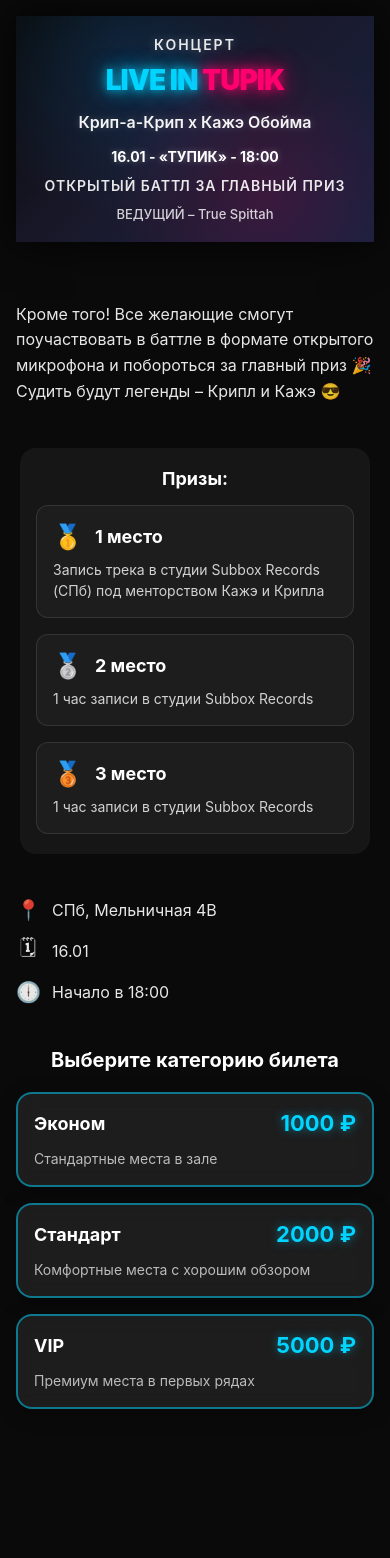
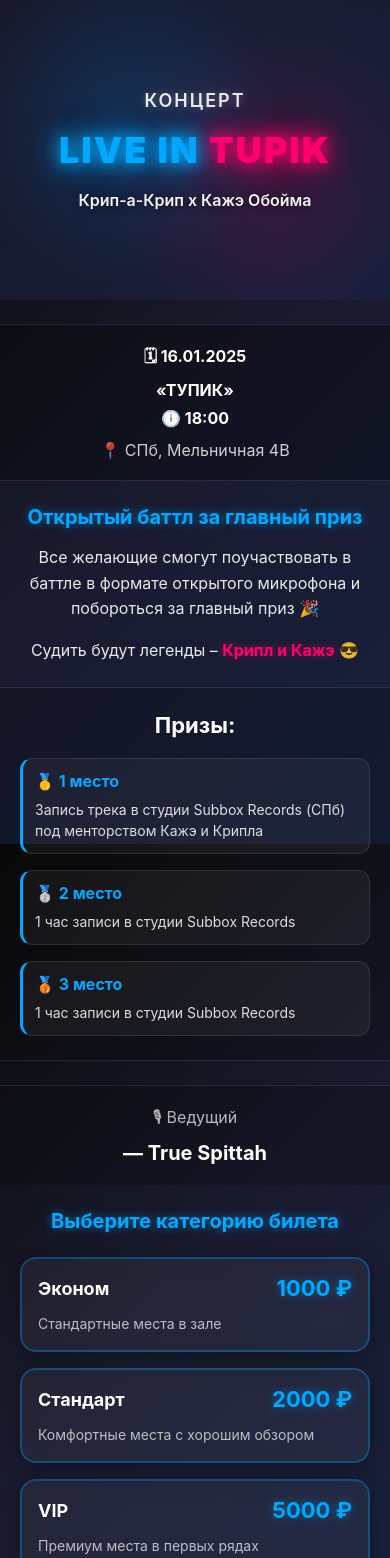
Before and after one commit to overlynxxx/ticket_story, a React (Vite) app: page / in a window 390 px wide. Shown: the top 1558 px of the page. Before the commit the page ends 1429 px from the top, so only its background shows below. Built offline with nearby package versions, Linux system fonts and the light colour scheme.

Commit message:
Design: добавлен дизайн в стиле афиши с полным описанием события

```diff
--- a/config/tickets.json
+++ b/config/tickets.json
@@ -1,30 +1,32 @@
 {
   "event": {
     "name": "LIVE IN TUPIK",
-    "subtitle": "Крип-а-Крип x Кажэ Обойма",
-    "date": "16.01",
+    "artists": "Крип-а-Крип x Кажэ Обойма",
+    "date": "2025-01-16",
     "time": "18:00",
     "venue": "ТУПИК",
     "address": "СПб, Мельничная 4В",
     "host": "True Spittah",
-    "description": "Кроме того! Все желающие смогут поучаствовать в баттле в формате открытого микрофона и побороться за главный приз 🎉\nСудить будут легенды – Крипл и Кажэ 😎",
+    "description": "Открытый баттл за главный приз",
+    "battleInfo": {
+      "title": "Открытый баттл за главный приз",
+      "description": "Все желающие смогут поучаствовать в баттле в формате открытого микрофона и побороться за главный приз",
+      "judges": "Крипл и Кажэ",
       "prizes": [
         {
-        "place": "🥇",
-        "title": "1 место",
-        "description": "Запись трека в студии Subbox Records (СПб) под менторством Кажэ и Крипла"
+          "place": "🥇 1 место",
+          "prize": "Запись трека в студии Subbox Records (СПб) под менторством Кажэ и Крипла"
         },
         {
-        "place": "🥈",
-        "title": "2 место",
-        "description": "1 час записи в студии Subbox Records"
+          "place": "🥈 2 место",
+          "prize": "1 час записи в студии Subbox Records"
         },
         {
-        "place": "🥉",
-        "title": "3 место",
-        "description": "1 час записи в студии Subbox Records"
+          "place": "🥉 3 место",
+          "prize": "1 час записи в студии Subbox Records"
         }
       ]
+    }
   },
   "ticketCategories": [
     {
--- a/src/index.css
+++ b/src/index.css
@@ -13,6 +13,7 @@
   background: var(--tg-theme-bg-color, #0a0a0a);
   color: var(--tg-theme-text-color, #ffffff);
   min-height: 100vh;
+  overflow-x: hidden;
 }
 
 #root {
--- a/src/pages/Home.css
+++ b/src/pages/Home.css
@@ -1,32 +1,41 @@
 .home-container {
   padding: 0;
   max-width: 100%;
-  margin: 0;
+  margin: 0 auto;
   min-height: 100vh;
   display: flex;
   flex-direction: column;
-  background: #0a0a0a;
+  background: linear-gradient(135deg, #0a0a0a 0%, #1a1a2e 50%, #16213e 100%);
+  background-attachment: fixed;
   color: #ffffff;
 }
 
 /* Афиша */
 .poster-container {
+  width: 100%;
   position: relative;
-  width: 100%;
-  padding: 20px;
   margin-bottom: 24px;
 }
 
-.poster-background {
+.poster-image {
+  width: 100%;
+  min-height: 400px;
+  background:
+    linear-gradient(135deg, rgba(26, 26, 46, 0.85) 0%, rgba(22, 33, 62, 0.85) 100%),
+    radial-gradient(circle at 50% 30%, rgba(0, 150, 255, 0.2) 0%, transparent 70%);
+  /* Если добавите изображение афиши, раскомментируйте следующую строку: */
+  /* background-image: url('/poster.jpg'); */
+  background-size: cover;
+  background-position: center;
+  background-repeat: no-repeat;
   position: relative;
-  background: linear-gradient(135deg, #0a0a0a 0%, #1a1a2e 50%, #16213e 100%);
-  border-radius: 0;
-  padding: 24px 20px;
+  display: flex;
+  align-items: center;
+  justify-content: center;
   overflow: hidden;
-  box-shadow: 0 0 40px rgba(0, 0, 0, 0.8);
 }
 
-.poster-background::before {
+.poster-image::before {
   content: '';
   position: absolute;
   top: 0;
@@ -34,112 +43,179 @@
   right: 0;
   bottom: 0;
   background:
-    radial-gradient(circle at 30% 20%, rgba(0, 150, 255, 0.15) 0%, transparent 50%),
-    radial-gradient(circle at 70% 80%, rgba(255, 0, 100, 0.15) 0%, transparent 50%);
+    radial-gradient(circle at 30% 40%, rgba(0, 150, 255, 0.15) 0%, transparent 50%),
+    radial-gradient(circle at 70% 60%, rgba(255, 0, 100, 0.15) 0%, transparent 50%);
   pointer-events: none;
 }
 
-.poster-content {
+.poster-overlay {
   position: relative;
   z-index: 1;
+  width: 100%;
+  padding: 40px 20px;
   text-align: center;
 }
 
+.poster-content {
+  max-width: 600px;
+  margin: 0 auto;
+}
+
 .poster-label {
-  font-size: 14px;
+  font-size: 18px;
   font-weight: 600;
-  letter-spacing: 2px;
   color: rgba(255, 255, 255, 0.9);
   text-transform: uppercase;
-  margin-bottom: 12px;
+  letter-spacing: 2px;
+  margin-bottom: 16px;
   text-shadow: 0 0 10px rgba(255, 255, 255, 0.3);
 }
 
 .poster-title {
-  font-size: 36px;
+  font-size: 48px;
   font-weight: 900;
+  margin: 20px 0;
   line-height: 1.1;
-  margin-bottom: 16px;
-  letter-spacing: -1px;
+  text-transform: uppercase;
+  letter-spacing: 3px;
 }
 
 .title-blue {
-  color: #00d4ff;
+  color: #00a8ff;
   text-shadow:
-    0 0 10px rgba(0, 212, 255, 0.8),
-    0 0 20px rgba(0, 212, 255, 0.5),
-    0 0 30px rgba(0, 212, 255, 0.3);
+    0 0 10px rgba(0, 168, 255, 0.8),
+    0 0 20px rgba(0, 168, 255, 0.6),
+    0 0 30px rgba(0, 168, 255, 0.4);
+  animation: glow-blue 2s ease-in-out infinite alternate;
 }
 
 .title-red {
   color: #ff006e;
   text-shadow:
     0 0 10px rgba(255, 0, 110, 0.8),
-    0 0 20px rgba(255, 0, 110, 0.5),
-    0 0 30px rgba(255, 0, 110, 0.3);
+    0 0 20px rgba(255, 0, 110, 0.6),
+    0 0 30px rgba(255, 0, 110, 0.4);
+  animation: glow-red 2s ease-in-out infinite alternate;
+}
+
+@keyframes glow-blue {
+  from {
+    text-shadow:
+      0 0 10px rgba(0, 168, 255, 0.8),
+      0 0 20px rgba(0, 168, 255, 0.6),
+      0 0 30px rgba(0, 168, 255, 0.4);
+  }
+  to {
+    text-shadow:
+      0 0 15px rgba(0, 168, 255, 1),
+      0 0 25px rgba(0, 168, 255, 0.8),
+      0 0 35px rgba(0, 168, 255, 0.6);
+  }
+}
+
+@keyframes glow-red {
+  from {
+    text-shadow:
+      0 0 10px rgba(255, 0, 110, 0.8),
+      0 0 20px rgba(255, 0, 110, 0.6),
+      0 0 30px rgba(255, 0, 110, 0.4);
+  }
+  to {
+    text-shadow:
+      0 0 15px rgba(255, 0, 110, 1),
+      0 0 25px rgba(255, 0, 110, 0.8),
+      0 0 35px rgba(255, 0, 110, 0.6);
+  }
 }
 
 .poster-artists {
-  font-size: 18px;
+  font-size: 20px;
   font-weight: 600;
   color: rgba(255, 255, 255, 0.95);
-  margin-bottom: 16px;
-  text-shadow: 0 0 8px rgba(255, 255, 255, 0.2);
+  margin-top: 16px;
+  text-shadow: 0 2px 8px rgba(0, 0, 0, 0.5);
 }
 
-.poster-date {
-  font-size: 16px;
+/* Основная информация о событии */
+.event-main-info {
+  padding: 20px;
+  text-align: center;
+  background: rgba(0, 0, 0, 0.3);
+  border-top: 1px solid rgba(255, 255, 255, 0.1);
+  border-bottom: 1px solid rgba(255, 255, 255, 0.1);
+  margin-bottom: 24px;
+}
+
+.event-date-time {
+  display: flex;
+  align-items: center;
+  justify-content: center;
+  flex-wrap: wrap;
+  gap: 12px;
+  font-size: 18px;
   font-weight: 700;
   color: #ffffff;
   margin-bottom: 12px;
-  text-shadow: 0 0 6px rgba(255, 255, 255, 0.3);
 }
 
-.poster-battle {
-  font-size: 14px;
-  font-weight: 600;
-  color: rgba(255, 255, 255, 0.9);
-  margin-bottom: 8px;
-  text-transform: uppercase;
-  letter-spacing: 1px;
+.event-date-time .separator {
+  color: rgba(255, 255, 255, 0.5);
+  font-weight: 400;
 }
 
-.poster-host {
-  font-size: 13px;
-  font-weight: 500;
+.event-address {
+  font-size: 16px;
   color: rgba(255, 255, 255, 0.8);
-  margin-top: 12px;
 }
 
 /* Описание события */
-.event-description {
-  padding: 20px;
-  margin-bottom: 24px;
+.event-description-section {
+  padding: 0 20px 24px;
+}
+
+.section-title-neon {
+  font-size: 24px;
+  font-weight: 700;
+  margin-bottom: 16px;
+  color: #00a8ff;
+  text-shadow: 0 0 10px rgba(0, 168, 255, 0.6);
+  text-align: center;
 }
 
 .description-text {
   font-size: 16px;
   line-height: 1.6;
   color: rgba(255, 255, 255, 0.9);
-  white-space: pre-line;
-  margin: 0;
+  margin-bottom: 16px;
+  text-align: center;
+}
+
+.judges-text {
+  font-size: 16px;
+  line-height: 1.6;
+  color: rgba(255, 255, 255, 0.9);
+  text-align: center;
+}
+
+.judges-text strong {
+  color: #ff006e;
+  text-shadow: 0 0 8px rgba(255, 0, 110, 0.5);
 }
 
 /* Призы */
 .prizes-section {
-  padding: 20px;
+  padding: 24px 20px;
+  background: rgba(0, 0, 0, 0.2);
+  border-top: 1px solid rgba(255, 255, 255, 0.1);
+  border-bottom: 1px solid rgba(255, 255, 255, 0.1);
   margin-bottom: 24px;
-  background: rgba(255, 255, 255, 0.05);
-  border-radius: 16px;
-  margin-left: 20px;
-  margin-right: 20px;
 }
 
 .prizes-title {
-  font-size: 20px;
+  font-size: 22px;
   font-weight: 700;
+  margin-bottom: 20px;
   color: #ffffff;
-  margin-bottom: 16px;
   text-align: center;
 }
 
@@ -150,76 +226,62 @@
 }
 
 .prize-item {
+  background: rgba(255, 255, 255, 0.05);
+  border: 1px solid rgba(255, 255, 255, 0.1);
+  border-left: 3px solid #00a8ff;
+  border-radius: 12px;
   padding: 16px;
-  background: rgba(255, 255, 255, 0.03);
-  border-radius: 12px;
-  border: 1px solid rgba(255, 255, 255, 0.1);
+  transition: all 0.3s ease;
 }
 
-.prize-header {
-  display: flex;
-  align-items: center;
-  gap: 12px;
+.prize-item:hover {
+  background: rgba(255, 255, 255, 0.08);
+  border-left-color: #ff006e;
+  transform: translateX(4px);
+}
+
+.prize-place {
+  font-size: 18px;
+  font-weight: 700;
+  color: #00a8ff;
   margin-bottom: 8px;
 }
 
-.prize-emoji {
-  font-size: 24px;
+.prize-description {
+  font-size: 14px;
+  line-height: 1.5;
+  color: rgba(255, 255, 255, 0.85);
 }
 
-.prize-title {
-  font-size: 18px;
+/* Ведущий */
+.host-section {
+  padding: 20px;
+  text-align: center;
+  background: rgba(0, 0, 0, 0.2);
+  border-top: 1px solid rgba(255, 255, 255, 0.1);
+  margin-bottom: 24px;
+}
+
+.host-label {
+  font-size: 16px;
+  color: rgba(255, 255, 255, 0.7);
+  margin-bottom: 8px;
+}
+
+.host-name {
+  font-size: 20px;
   font-weight: 700;
   color: #ffffff;
 }
 
-.prize-description {
-  font-size: 14px;
-  color: rgba(255, 255, 255, 0.8);
-  line-height: 1.5;
-  margin: 0;
-  padding-left: 36px;
-}
-
-/* Детали события */
-.event-details {
-  padding: 20px;
-  margin-bottom: 24px;
-  display: flex;
-  flex-direction: column;
-  gap: 12px;
-}
-
-.detail-item {
-  display: flex;
-  align-items: center;
-  gap: 12px;
-  font-size: 16px;
-  color: rgba(255, 255, 255, 0.9);
-}
-
-.detail-icon {
-  font-size: 20px;
-  width: 24px;
-  text-align: center;
-}
-
-.detail-text {
+/* Категории билетов */
+.tickets-section {
+  padding: 0 20px 40px;
   flex: 1;
 }
 
-/* Билеты */
-.tickets-section {
-  padding: 0 20px 20px;
-  flex: 1;
-}
-
-.section-title {
-  font-size: 22px;
-  font-weight: 700;
-  margin-bottom: 20px;
-  color: #ffffff;
-  text-align: center;
+.tickets-title {
+  margin-bottom: 24px;
 }
 
 .ticket-categories {
@@ -229,8 +291,8 @@
 }
 
 .ticket-card {
-  background: rgba(255, 255, 255, 0.08);
-  border: 2px solid rgba(0, 212, 255, 0.5);
+  background: rgba(255, 255, 255, 0.05);
+  border: 2px solid rgba(0, 168, 255, 0.3);
   border-radius: 16px;
   padding: 20px;
   cursor: pointer;
@@ -240,22 +302,26 @@
 }
 
 .ticket-card:hover {
-  border-color: rgba(0, 212, 255, 0.8);
+  border-color: #00a8ff;
   box-shadow:
-    0 4px 20px rgba(0, 0, 0, 0.4),
-    0 0 20px rgba(0, 212, 255, 0.3);
+    0 4px 20px rgba(0, 0, 0, 0.3),
+    0 0 20px rgba(0, 168, 255, 0.3);
   transform: translateY(-2px);
 }
 
 .ticket-card:active {
-  transform: scale(0.98);
-  opacity: 0.9;
+  transform: scale(0.98) translateY(0);
 }
 
 .ticket-card.disabled {
   opacity: 0.5;
   cursor: not-allowed;
   border-color: rgba(255, 255, 255, 0.2);
+}
+
+.ticket-card.disabled:hover {
+  transform: none;
+  box-shadow: 0 4px 20px rgba(0, 0, 0, 0.3);
 }
 
 .ticket-card-header {
@@ -274,8 +340,8 @@
 .ticket-price {
   font-size: 24px;
   font-weight: 700;
-  color: #00d4ff;
-  text-shadow: 0 0 10px rgba(0, 212, 255, 0.5);
+  color: #00a8ff;
+  text-shadow: 0 0 10px rgba(0, 168, 255, 0.5);
 }
 
 .ticket-description {
@@ -290,7 +356,7 @@
   padding: 6px 12px;
   background: rgba(255, 0, 110, 0.3);
   color: #ff006e;
-  border: 1px solid rgba(255, 0, 110, 0.5);
+  border: 1px solid #ff006e;
   border-radius: 8px;
   font-size: 12px;
   font-weight: 600;
@@ -302,39 +368,30 @@
     padding: 0;
   }
 
-  .poster-container {
-    padding: 16px;
-  }
-
-  .poster-background {
-    padding: 20px 16px;
+  .poster-image {
+    min-height: 300px;
   }
 
   .poster-title {
-    font-size: 28px;
+    font-size: 36px;
+    letter-spacing: 2px;
   }
 
   .poster-artists {
     font-size: 16px;
   }
 
-  .poster-date {
-    font-size: 14px;
+  .event-date-time {
+    font-size: 16px;
+    flex-direction: column;
+    gap: 8px;
   }
 
-  .event-description,
-  .prizes-section,
-  .event-details,
-  .tickets-section {
-    padding-left: 16px;
-    padding-right: 16px;
+  .event-date-time .separator {
+    display: none;
   }
 
-  .prizes-title {
-    font-size: 18px;
-  }
-
-  .section-title {
+  .section-title-neon {
     font-size: 20px;
   }
 
@@ -350,15 +407,18 @@
     font-size: 22px;
   }
 
-  .prize-description {
-    padding-left: 0;
-    margin-top: 8px;
+  .prize-item {
+    padding: 12px;
+  }
+
+  .prize-place {
+    font-size: 16px;
   }
 }
 
 /* Поддержка темной темы Telegram */
-@media (prefers-color-scheme: light) {
+@media (prefers-color-scheme: dark) {
   .home-container {
-    background: #0a0a0a;
+    background: linear-gradient(135deg, #0a0a0a 0%, #1a1a2e 50%, #16213e 100%);
   }
 }
--- a/src/pages/Home.jsx
+++ b/src/pages/Home.jsx
@@ -15,67 +15,66 @@
     <div className="home-container">
       {/* Афиша */}
       <div className="poster-container">
-        <div className="poster-background">
+        <div className="poster-image">
+          {/* Здесь будет изображение афиши - можно добавить через <img> или background-image */}
+          <div className="poster-overlay">
             <div className="poster-content">
               <div className="poster-label">КОНЦЕРТ</div>
               <h1 className="poster-title">
-              <span className="title-blue">LIVE IN</span>
-              <span className="title-red"> TUPIK</span>
+                <span className="title-blue">LIVE IN</span>{' '}
+                <span className="title-red">TUPIK</span>
               </h1>
-            <div className="poster-artists">{config.event.subtitle}</div>
-            <div className="poster-date">
-              {config.event.date} - «{config.event.venue}» - {config.event.time}
+              <div className="poster-artists">{config.event.artists}</div>
             </div>
-            <div className="poster-battle">ОТКРЫТЫЙ БАТТЛ ЗА ГЛАВНЫЙ ПРИЗ</div>
-            <div className="poster-host">ВЕДУЩИЙ – {config.event.host}</div>
           </div>
         </div>
       </div>
 
+      {/* Основная информация о событии */}
+      <div className="event-main-info">
+        <div className="event-date-time">
+          <span className="date">🗓 {config.event.date.split('-').reverse().join('.')}</span>
+          <span className="separator">•</span>
+          <span className="venue">«{config.event.venue}»</span>
+          <span className="separator">•</span>
+          <span className="time">🕕 {config.event.time}</span>
+        </div>
+        <div className="event-address">📍 {config.event.address}</div>
+      </div>
+
       {/* Описание события */}
-      {config.event.description && (
-        <div className="event-description">
-          <p className="description-text">{config.event.description}</p>
+      <div className="event-description-section">
+        <h2 className="section-title-neon">{config.event.description}</h2>
+        <p className="description-text">
+          {config.event.battleInfo.description} 🎉
+        </p>
+        <p className="judges-text">
+          Судить будут легенды – <strong>{config.event.battleInfo.judges}</strong> 😎
+        </p>
       </div>
-      )}
 
       {/* Призы */}
-      {config.event.prizes && config.event.prizes.length > 0 && (
       <div className="prizes-section">
         <h3 className="prizes-title">Призы:</h3>
         <div className="prizes-list">
-            {config.event.prizes.map((prize, index) => (
+          {config.event.battleInfo.prizes.map((prize, index) => (
             <div key={index} className="prize-item">
-                <div className="prize-header">
-                  <span className="prize-emoji">{prize.place}</span>
-                  <span className="prize-title">{prize.title}</span>
-                </div>
-                <p className="prize-description">{prize.description}</p>
+              <div className="prize-place">{prize.place}</div>
+              <div className="prize-description">{prize.prize}</div>
             </div>
           ))}
         </div>
       </div>
-      )}
 
-      {/* Информация о событии */}
-      <div className="event-details">
-        <div className="detail-item">
-          <span className="detail-icon">📍</span>
-          <span className="detail-text">{config.event.address}</span>
-        </div>
-        <div className="detail-item">
-          <span className="detail-icon">🗓</span>
-          <span className="detail-text">{config.event.date}</span>
-        </div>
-        <div className="detail-item">
-          <span className="detail-icon">🕕</span>
-          <span className="detail-text">Начало в {config.event.time}</span>
-        </div>
+      {/* Ведущий */}
+      <div className="host-section">
+        <div className="host-label">🎙 Ведущий</div>
+        <div className="host-name">— {config.event.host}</div>
       </div>
 
-      {/* Выбор билетов */}
+      {/* Категории билетов */}
       <div className="tickets-section">
-        <h2 className="section-title">Выберите категорию билета</h2>
+        <h2 className="section-title-neon tickets-title">Выберите категорию билета</h2>
         <div className="ticket-categories">
           {config.ticketCategories.map((category) => (
             <div
```
Also changed, not shown: public/poster-placeholder.md (added, +44 -0 lines). Lines whose indentation alone changed are shown as unchanged.
